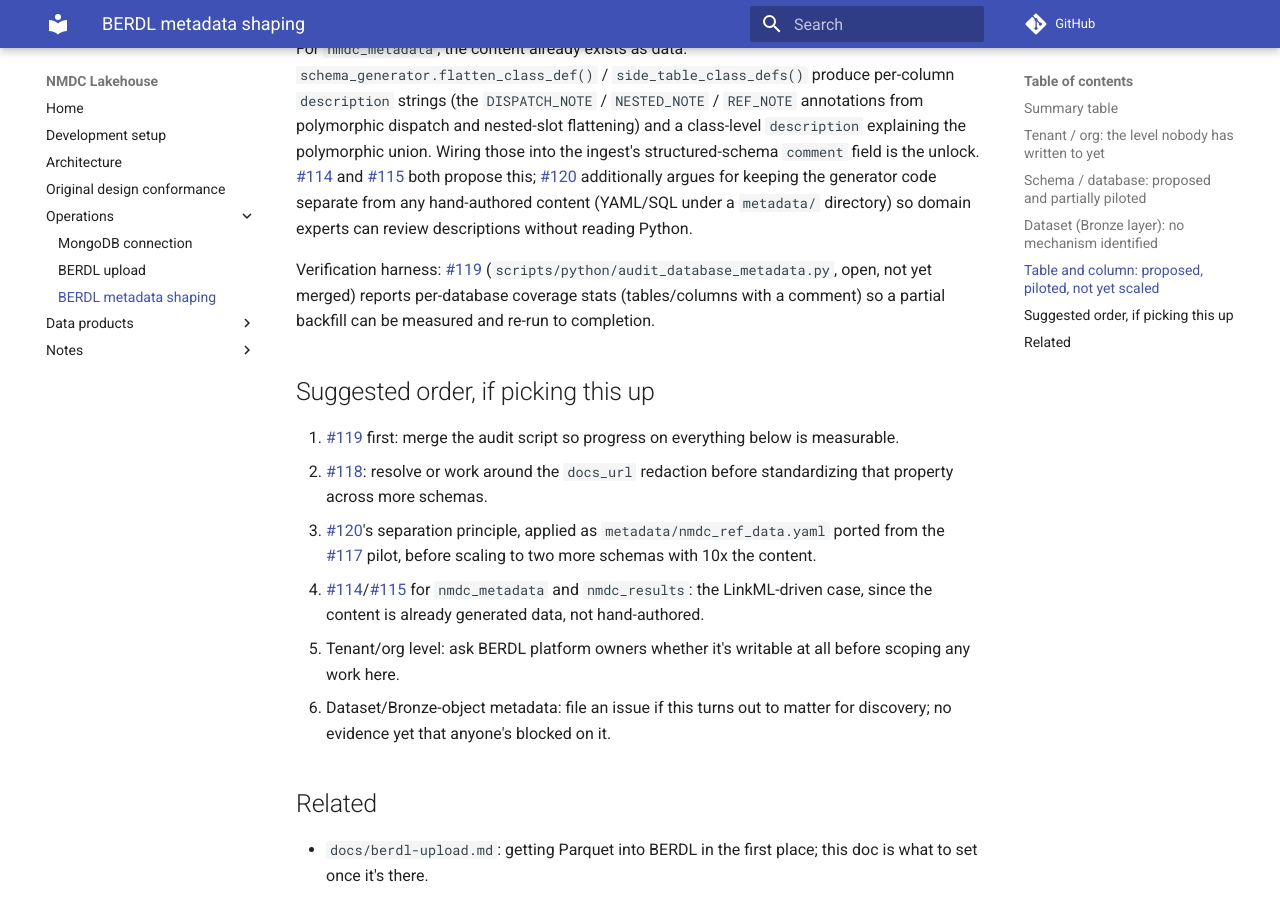
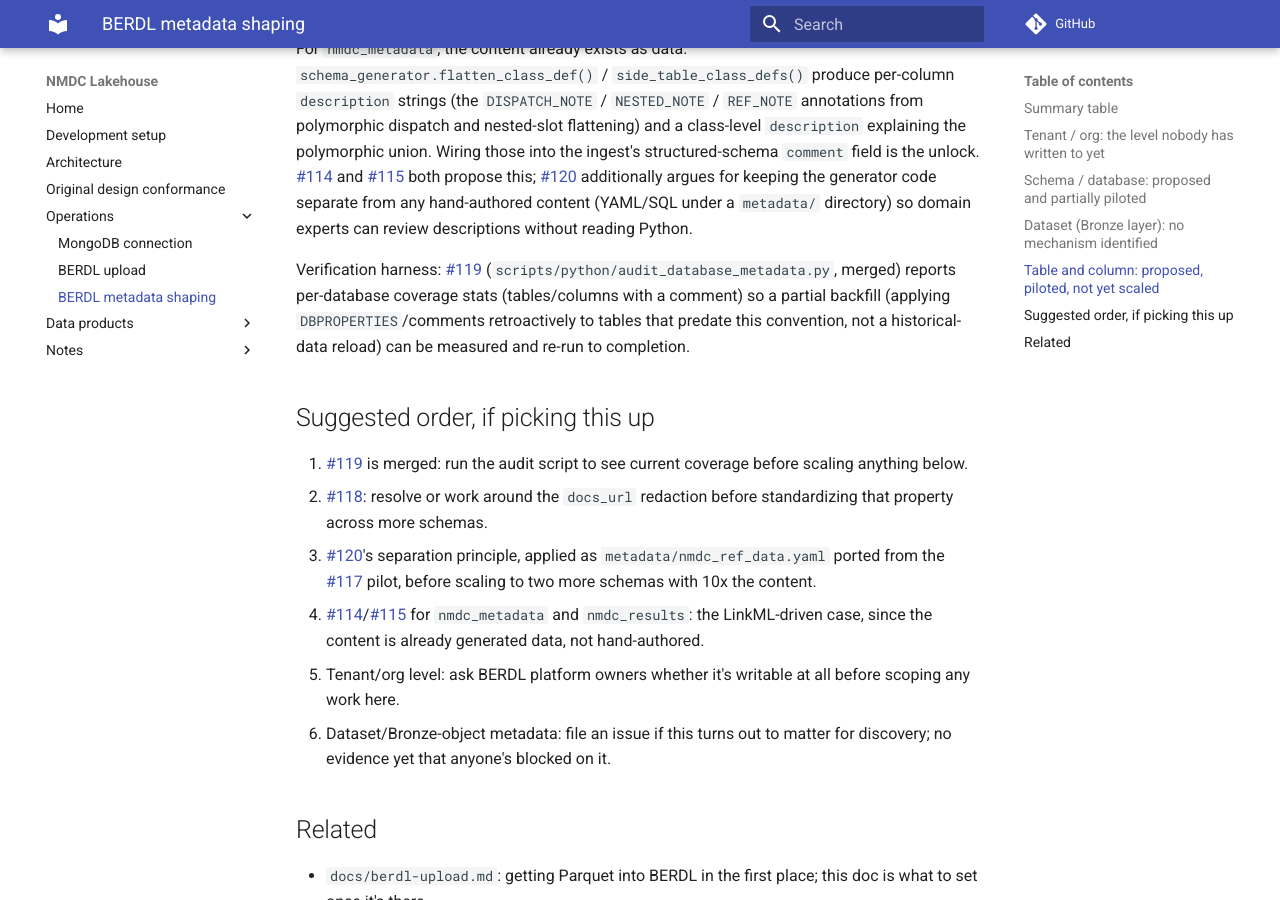
Before and after one commit to microbiomedata/nmdc-lakehouse, an MkDocs documentation site: the page built from docs/berdl-metadata-shaping.md, in a window 1280 px wide and 900 px high, scrolled down 2443 px. Built offline with MkDocs 1.6.1 and Material for MkDocs 9.7.7, drawn with Linux system fonts in a browser that asks for light colours; comment, search, counter and statistics services are not loaded.

Commit message:
Clarify backfill terminology and correct stale #119 merge status
The doc still described #119 as open and left "backfill" undefined,
both stale after #119 merged during this session.

Co-Authored-By: Claude Sonnet 5 <noreply@anthropic.com>

```diff
--- a/docs/berdl-metadata-shaping.md
+++ b/docs/berdl-metadata-shaping.md
@@ -84,13 +84,15 @@ both propose this; [#120](https://github.com/microbiomedata/nmdc-lakehouse/issue
 separate from any hand-authored content (YAML/SQL under a `metadata/` directory)
 so domain experts can review descriptions without reading Python.
 
-Verification harness: [#119](https://github.com/microbiomedata/nmdc-lakehouse/pull/119) (`scripts/python/audit_database_metadata.py`, open,
-not yet merged) reports per-database coverage stats (tables/columns
-with a comment) so a partial backfill can be measured and re-run to completion.
+Verification harness: [#119](https://github.com/microbiomedata/nmdc-lakehouse/pull/119) (`scripts/python/audit_database_metadata.py`, merged)
+reports per-database coverage stats (tables/columns with a comment) so a partial
+backfill (applying `DBPROPERTIES`/comments retroactively to tables that predate
+this convention, not a historical-data reload) can be measured and re-run to
+completion.
 
 ## Suggested order, if picking this up
 
-1. [#119](https://github.com/microbiomedata/nmdc-lakehouse/pull/119) first: merge the audit script so progress on everything below is measurable.
+1. [#119](https://github.com/microbiomedata/nmdc-lakehouse/pull/119) is merged: run the audit script to see current coverage before scaling anything below.
 2. [#118](https://github.com/microbiomedata/nmdc-lakehouse/issues/118): resolve or work around the `docs_url` redaction before standardizing that property across more schemas.
 3. [#120](https://github.com/microbiomedata/nmdc-lakehouse/issues/120)'s separation principle, applied as `metadata/nmdc_ref_data.yaml` ported from the [#117](https://github.com/microbiomedata/nmdc-lakehouse/pull/117) pilot, before scaling to two more schemas with 10x the content.
 4. [#114](https://github.com/microbiomedata/nmdc-lakehouse/issues/114)/[#115](https://github.com/microbiomedata/nmdc-lakehouse/issues/115) for `nmdc_metadata` and `nmdc_results`: the LinkML-driven case, since the content is already generated data, not hand-authored.
```
